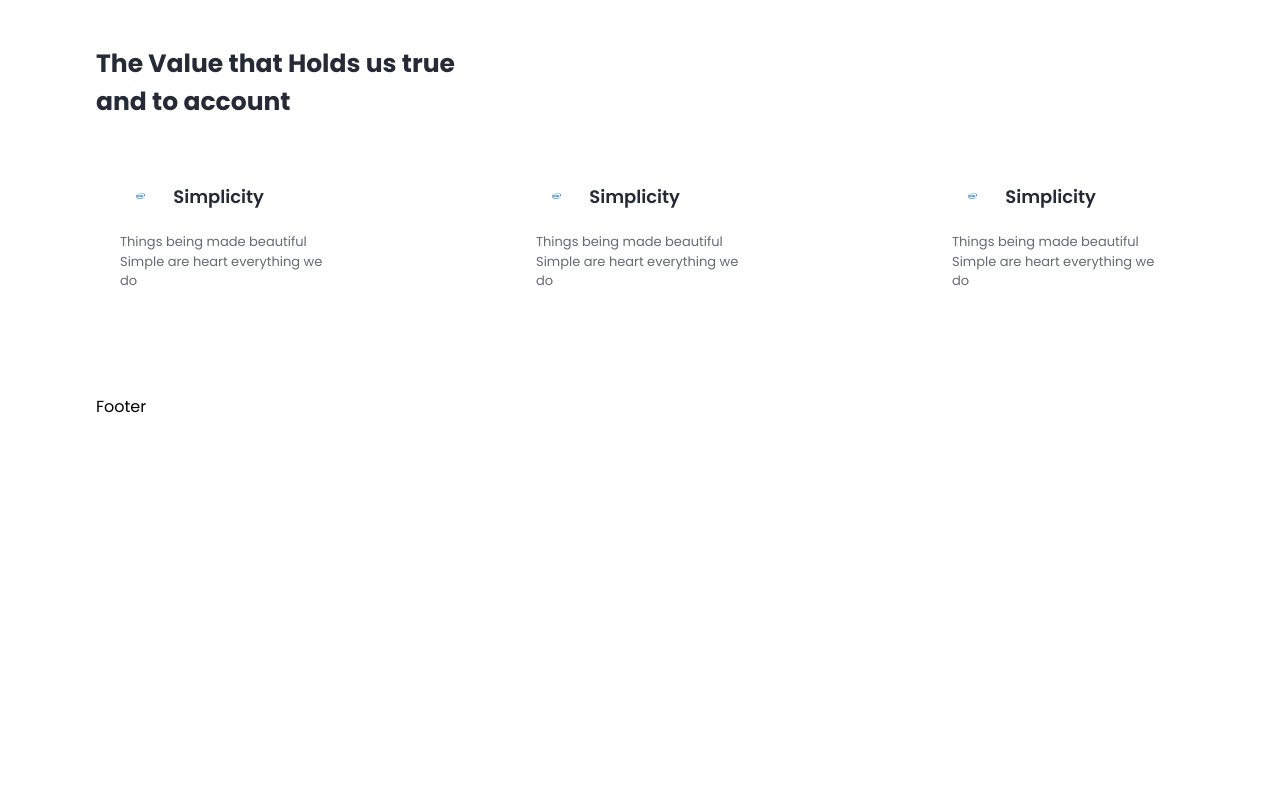
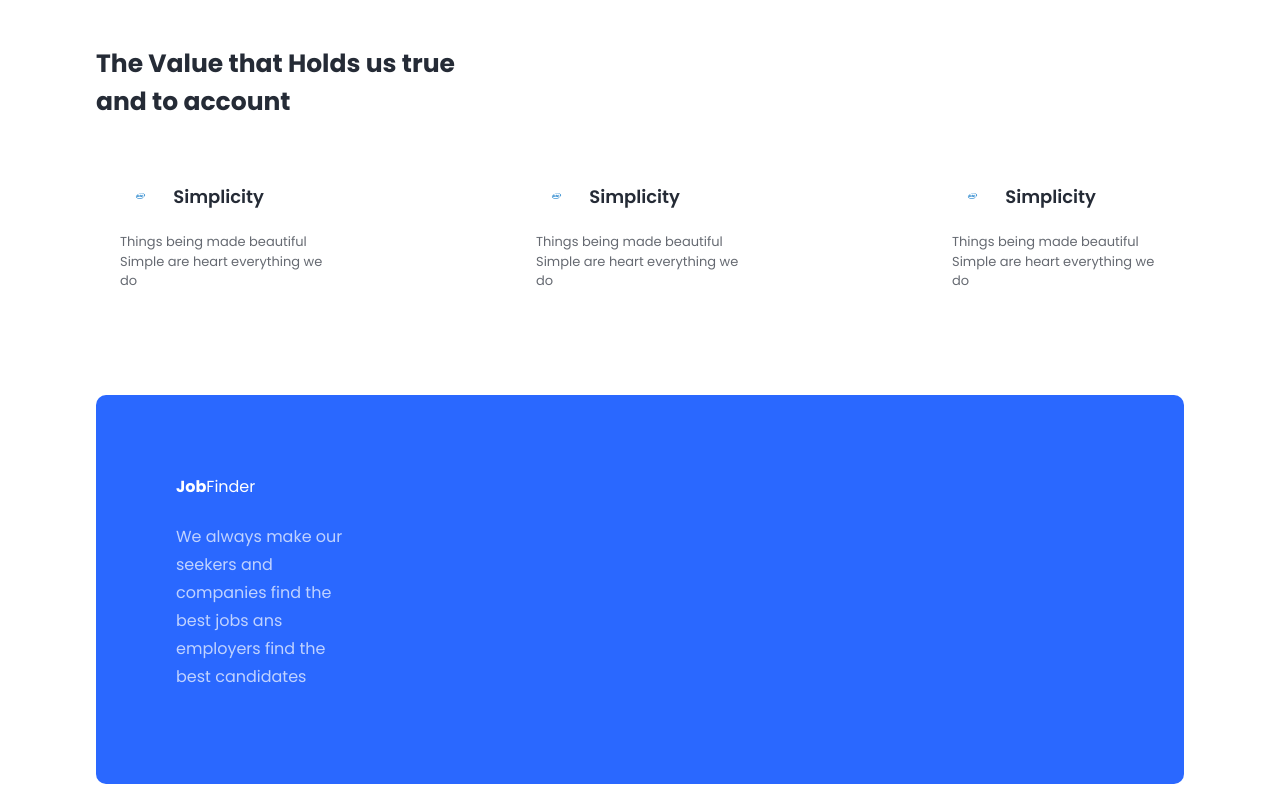
Before and after one commit to haamid10/job-Finder, a React (Vite) app: page / in a window 1280 px wide. Shown: the part 1566-2366 px from the top of the page. Before the commit the page ends 1985 px from the top, so only its background shows below. Built offline with nearby package versions, Linux system fonts and the light colour scheme.

Commit message:
begun footer

```diff
--- a/src/components/footerDiv/Footer.jsx
+++ b/src/components/footerDiv/Footer.jsx
@@ -2,8 +2,14 @@ import React from 'react'
 
 const Footer = () => {
   return (
-    <div>
-      Footer
+    <div className=' footer p-[5rem] mb-4 bg-blueColor rounded-[10px] gap-[8] grid grid-cols-5 m-auto items-center justify-center'>
+
+      <div>
+        <div className='logoDiv'>
+          <h1 className=' logo text-[25px text-white pb-[1.5rem]'> <strong>Job</strong>Finder</h1>
+        </div>
+        <p className='text-white pb-[13px] opacity-70 leading-7'> We always make our seekers and companies find the best jobs ans employers find the best candidates</p>
+      </div>
     </div>
   )
 }
```
